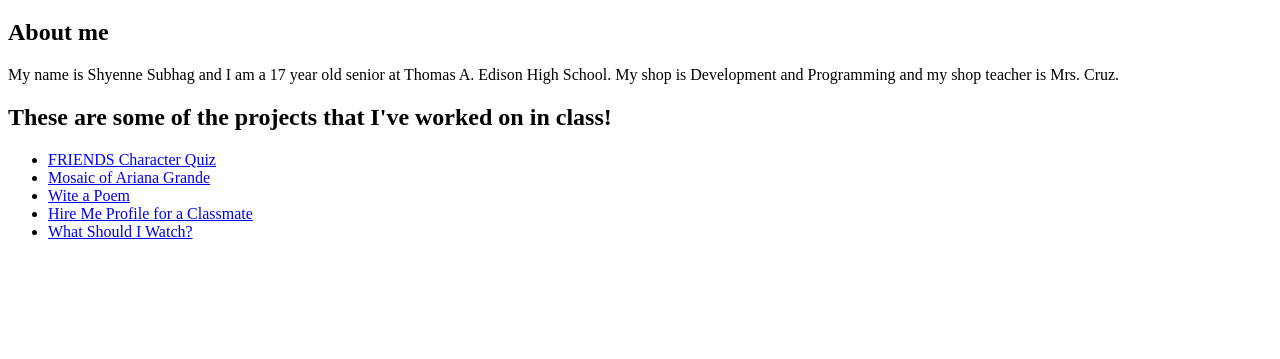
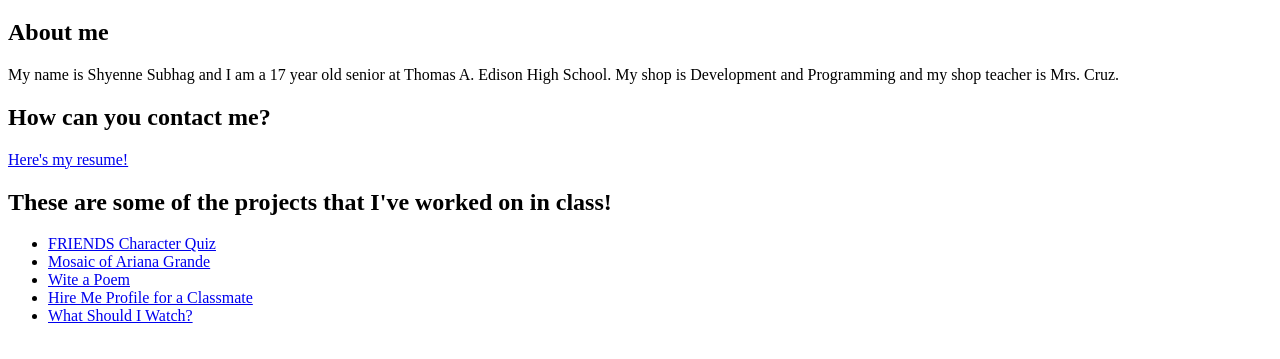
Before and after one commit to Shys1/Shys1.github.io, a plain HTML site: page index.html in a window 1280 px wide. Shown: the part 61-420 px from the top of the page. Drawn offline with Linux system fonts and the light colour scheme.

Commit message:
I added my resume.

```diff
--- a/index.html
+++ b/index.html
@@ -7,6 +7,8 @@
         <h1> Shyenne's Portfolio </h1>
          <h2> About me </h2>
         My name is Shyenne Subhag and I am a 17 year old senior at Thomas A. Edison High School. My shop is Development and Programming and my shop teacher is Mrs. Cruz.
+        <h2> How can you contact me?</h2>
+        <a href="https://www.canva.com/design/DAEa7SuKJy0/NwUMnAseqaNI86YM7aQHDw/view?utm_content=DAEa7SuKJy0&utm_campaign=designshare&utm_medium=link&utm_source=publishsharelink" target="_blank">Here's my resume!</a>
         <h2> These are some of the projects that I've worked on in class! </h2>
         <ul>
             <li> <a href="https://shys1.github.io/Lets-talk-FRIENDS" target="_blank">FRIENDS Character Quiz</a> </li>
```
